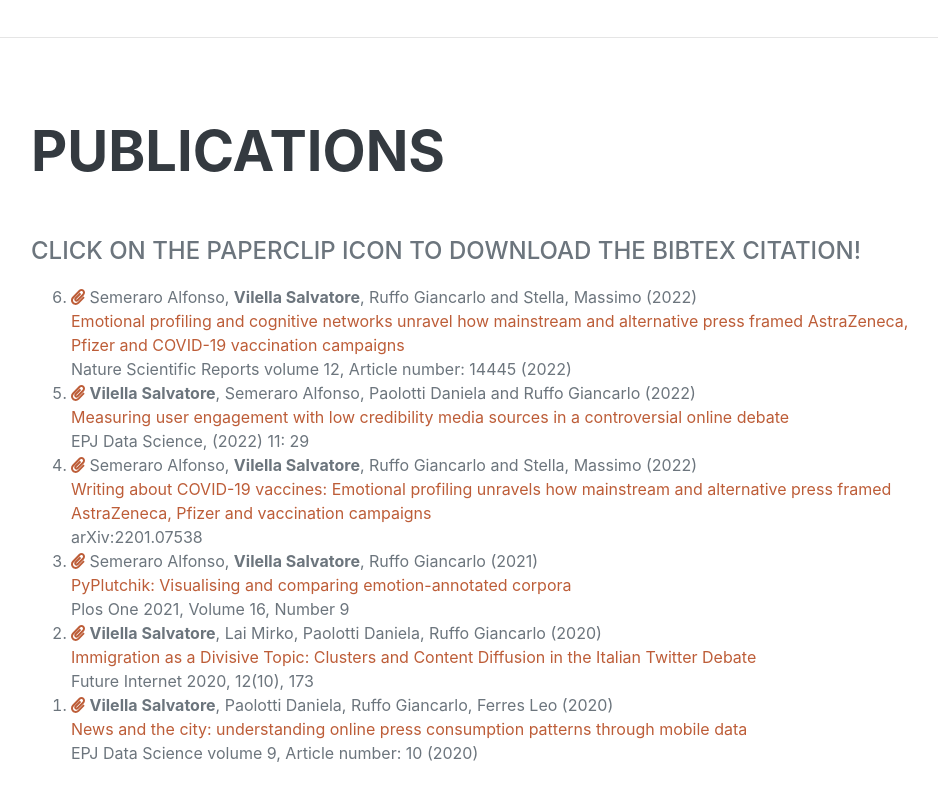
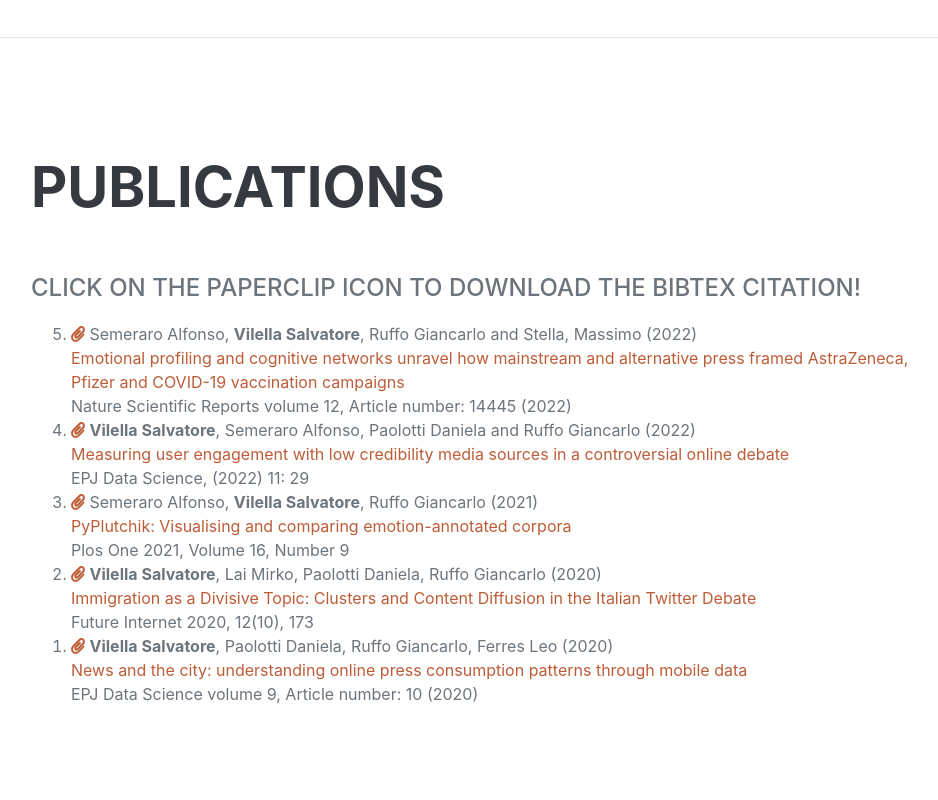
Before and after one commit to svilella/svilella.github.io, a plain HTML site: page index.html in a window 1280 px wide. Shown: the part 4786-5586 px from the top of the page, without its empty margins (289-1227 px from the left). Drawn offline with nearby package versions, Linux system fonts and the light colour scheme; a web font is replaced by a local one.

```diff
--- a/index.html
+++ b/index.html
@@ -279,14 +279,6 @@
                       EPJ Data Science, (2022) 11: 29
                     </li></span>
 
-                    <li><span>
-                      <a class="paper" href="bib/semeraro2022writing.bib" download> <i class="fas fa-paperclip"> </i> </a>
-                      Semeraro Alfonso, <b>Vilella Salvatore</b>, Ruffo Giancarlo and Stella, Massimo (2022)
-                      <br>
-                      <a class="paper" href="https://arxiv.org/abs/2201.07538">Writing about COVID-19 vaccines: Emotional profiling unravels how mainstream and alternative press framed AstraZeneca, Pfizer and vaccination campaigns </a>
-                      <br>
-                      arXiv:2201.07538
-                    </li></span>
 
               		<li><span>
                       <a class="paper" href="bib/semeraro2021pyplutchik.bib" download> <i class="fas fa-paperclip"> </i> </a>
```
